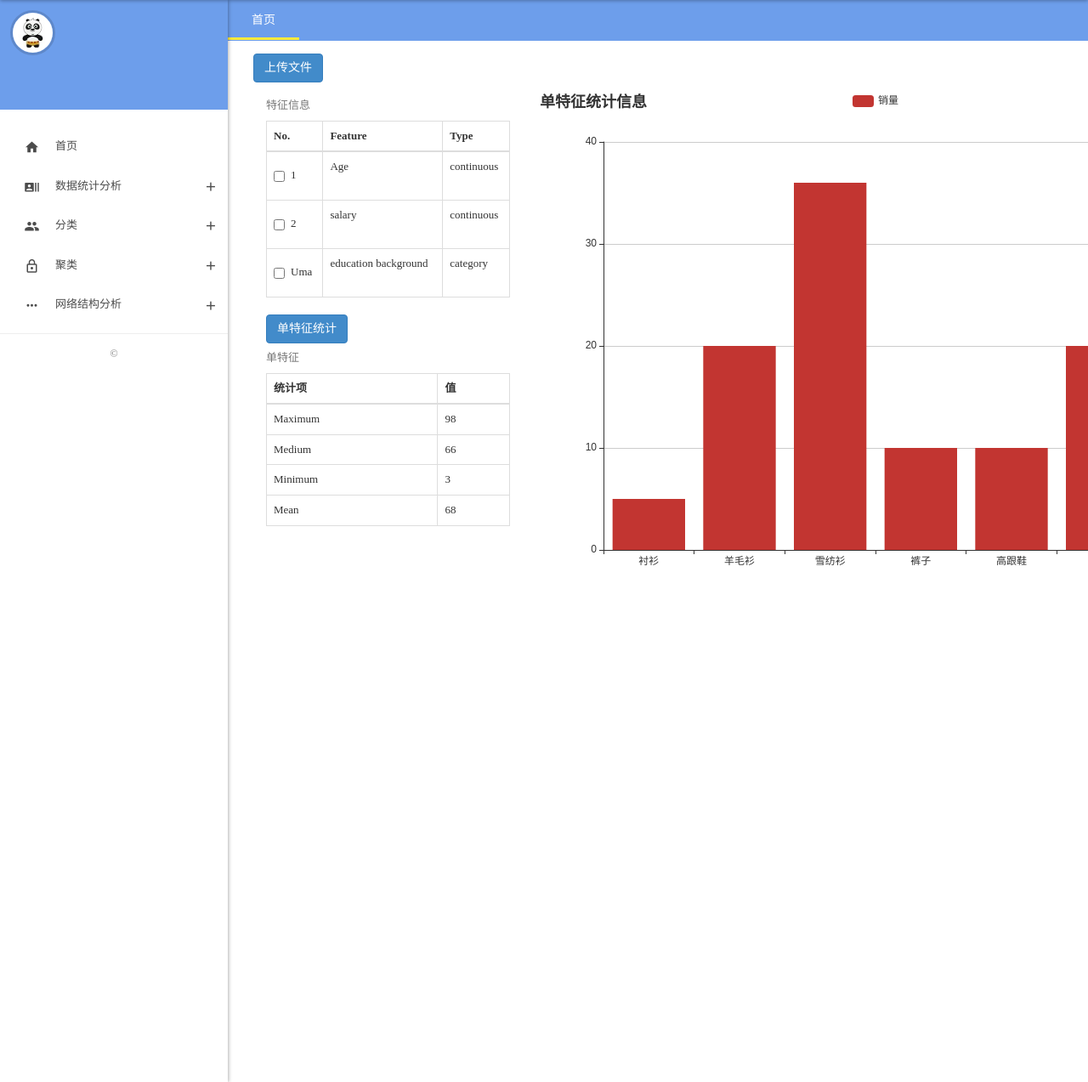
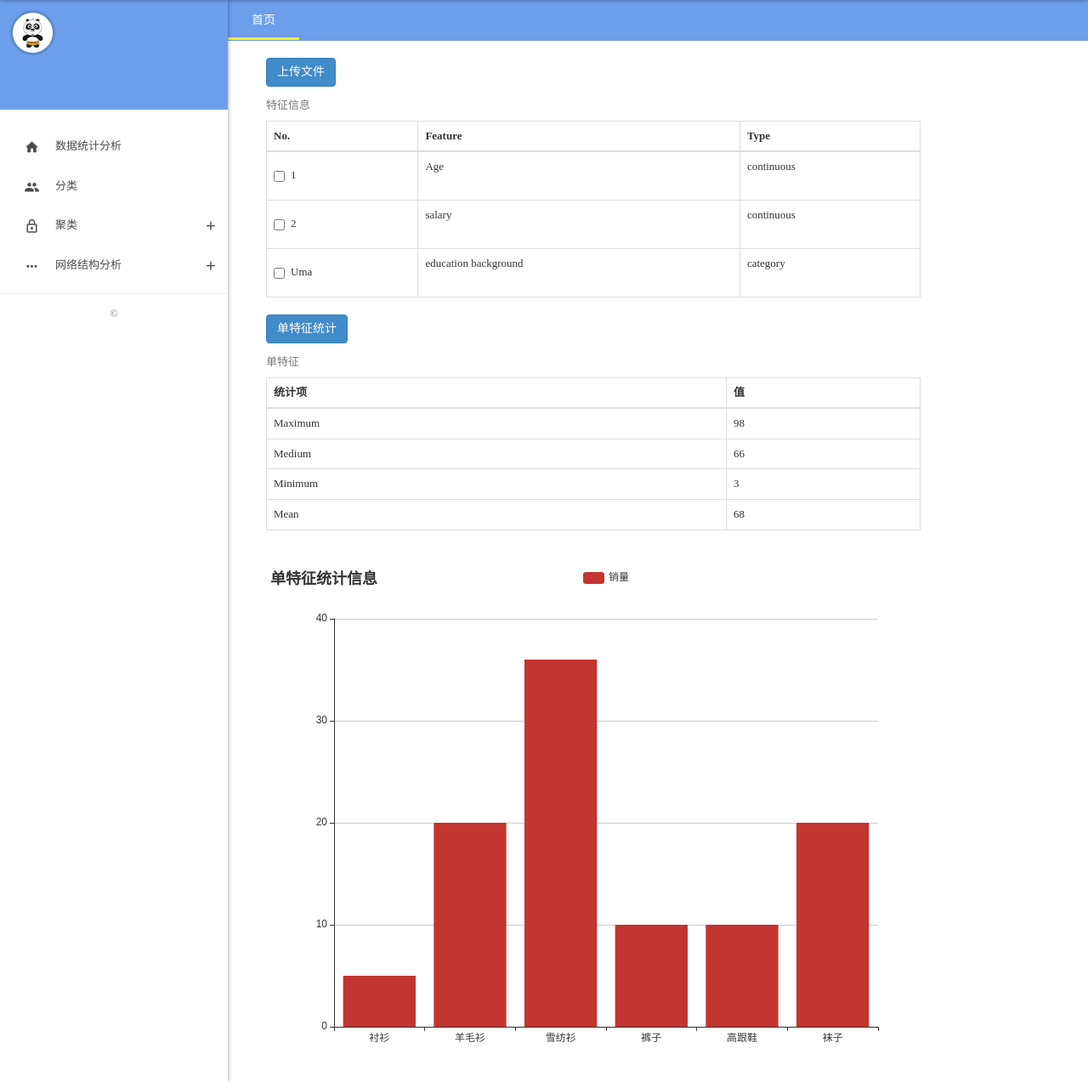
Before and after one commit to Jarlonyan/dmsys, a Django app: page /index in a window 1280 px wide. Shown: the part 70-1343 px from the top of the page at 85% size. Run offline with Django 3.2, Linux system fonts and the light colour scheme; some libraries are stand-ins or nearby versions.

Commit message:
修改页面

```diff
--- a/dmwebsys/urls.py
+++ b/dmwebsys/urls.py
@@ -22,4 +22,5 @@ from myapp import views
 urlpatterns = [
     url(r'^admin/', admin.site.urls),
     url(r'^index', views.index),
+    url(r'^classification', views.classification),
 ]
--- a/myapp/templates/base.html
+++ b/myapp/templates/base.html
@@ -134,7 +134,7 @@
 <section id="main">
 	<!-- 左侧导航区 -->
 	<aside id="sidebar">
-		<!-- 个人资料区 -->
+		<!-- 任务选项区 -->
 		<div class="s-profile">
 			<a class="waves-effect waves-light" href="javascript:;">
 				<div class="sp-pic">
@@ -142,24 +142,16 @@
 				</div>
 			</a>
 		</div>
-		<!-- /个人资料区 -->
+		<!-- 任务选项区 -->
 		<!-- 菜单区 -->
 		<ul class="main-menu">
 			<li>
-			<a class="waves-effect" href="javascript:Tab.addTab('首页', 'home');"><i class="zmdi zmdi-home"></i> 首页</a>
+			<a class="waves-effect" href="javascript:Tab.addTab('数据统计分析', 'home');"><i class="zmdi zmdi-home"></i> 数据统计分析</a>
 			</li>
-			<li class="sub-menu system_menus system_1 0">
-			<a class="waves-effect" href="javascript:;"><i class="zmdi zmdi-accounts-list"></i> 数据统计分析</a>
+			<li>
+			<a class="waves-effect" href="javascript:Tab.addTab('分类', '/classification');"><i class="zmdi zmdi-accounts"></i> 分类 </a>
 			</li>
-			<li class="sub-menu system_menus system_1 3">
-			<a class="waves-effect" href="javascript:;"><i class="zmdi zmdi-accounts"></i> 分类 </a>
-			<ul>
-				<li><a class="waves-effect" href="javascript:Tab.addTab('角色管理', '/manage/role/index');">Logistic Regression</a></li>
-				<li><a class="waves-effect" href="javascript:Tab.addTab('用户管理', '/manage/user/index');">SVM</a></li>
-				<li><a class="waves-effect" href="javascript:Tab.addTab('用户管理', '/manage/user/index');">GBDT</a></li>
-				<li><a class="waves-effect" href="javascript:Tab.addTab('用户管理', '/manage/user/index');">ANN</a></li>
-			</ul>
-			</li>
+
 			<li class="sub-menu system_menus system_1 6">
 			<a class="waves-effect" href="javascript:;"><i class="zmdi zmdi-lock-outline"></i> 聚类</a>
 			<ul>
@@ -176,22 +168,7 @@
 				<li><a class="waves-effect" href="javascript:Tab.addTab('日志记录', '/manage/log/index');">LPA</a></li>
 				<li><a class="waves-effect" href="javascript:Tab.addTab('键值设置', '/manage/map/index');">RandomWalk</a></li>
 			</ul>
-			</li>
-			<li class="sub-menu system_menus system_2 12" style="display:none;">
-			<a class="waves-effect" href="javascript:;"><i class="zmdi zmdi-menu"></i> 标签类目管理</a>
-			<ul>
-				<li><a class="waves-effect" href="javascript:Tab.addTab('标签管理', '/manage/tag/index');">标签管理</a></li>
-				<li><a class="waves-effect" href="javascript:Tab.addTab('类目管理', '/manage/category/index');">类目管理</a></li>
-			</ul>
-			</li>
-			<li class="sub-menu system_menus system_2 15" style="display:none;">
-			<a class="waves-effect" href="javascript:;"><i class="zmdi zmdi-collection-text"></i> 文章内容管理</a>
-			<ul>
-				<li><a class="waves-effect" href="javascript:Tab.addTab('文章管理', '/manage/article/index');">文章管理</a></li>
-				<li><a class="waves-effect" href="javascript:Tab.addTab('回收管理', '/manage/article/recycle');">回收管理</a></li>
-			</ul>
-			</li>
-			<li>
+
 			<div class="upms-version">
 				&copy;
 			</div>
@@ -217,26 +194,9 @@
 		<div class="content_main">
 			<div id="iframe_home" class="iframe cur">
 
-				<p>
-					<button id="fat-btn" data-loading-text="loading..." class="btn btn-primary">上传文件</button>
+                  	{% block main_widget %}
+				  	{% endblock %}
 
-                </p>
-
-				<div class="form-group">
-					<div class="col-md-4">
-						<p>
-                  			{% block pic_widget %}
-				  			{% endblock %}
-                		</p>
-					</div>
-
-					<div class="col-md-4">
-						<p>
-                  			{% block pic_widget2 %}
-				  			{% endblock %}
-                		</p>
-					</div>
-				</div>
 			</div>
 		</div>
 	</section>
--- a/myapp/templates/index.html
+++ b/myapp/templates/index.html
@@ -1,8 +1,11 @@
 {% extends 'base.html' %}
 
-{% block pic_widget%}
+{% block main_widget %}
 
-
+<div class="form-group">
+	<div class="col-md-4" style="width: 800px;height:600px">
+	<p>
+		<p> <button id="fat-btn" data-loading-text="loading..." class="btn btn-primary">上传文件</button> </p>
 		<table class="table table-bordered">
   			<caption>特征信息</caption>
   			<thead>
@@ -12,39 +15,29 @@
       				<th>Type</th>
     			</tr>
   			</thead>
+
   			<tbody>
     			<tr>
-      <td>
-      	<div class="checkbox">
-   			<label><input type="checkbox" value=""> 1 </label>
-		</div>
-	  </td>
+      				<td> <div class="checkbox"> <label><input type="checkbox" value=""> 1 </label> </div> </td>
       				<td>Age</td>
       				<td>continuous</td>
     			</tr>
     			<tr>
-      <td>
-		<div class="checkbox">
-   			<label><input type="checkbox" value=""> 2 </label>
-		</div>
-      </td>
+      				<td> <div class="checkbox"> <label><input type="checkbox" value=""> 2 </label>	</div> </td>
     	  			<td>salary</td>
   	    			<td>continuous</td>
     			</tr>
    	 			<tr>
-      <td>
-		<div class="checkbox">
-   			<label><input type="checkbox" value="">Uma</label>
-		</div>
-      </td>
+   		   			<td> <div class="checkbox"> <label><input type="checkbox" value="">Uma</label> </div>  </td>
       				<td>education background</td>
       				<td>category</td>
     			</tr>
   			</tbody>
 		</table>
+	</p>
 
+	<p>
 		<button id="fat-btn" data-loading-text="loading..." class="btn btn-primary">单特征统计</button>
-
 		<table class="table table-bordered">
 			<caption>单特征</caption>
   			<thead>
@@ -73,16 +66,14 @@
     		</tr>
   			</tbody>
 		</table>
+	</p>
+	</div>
 
 
 
 
-{% endblock pic_widget %}
-
-
-
-{% block pic_widget2 %}
-
+	<div class="col-md-4">
+	<p>
 		<!-- ***为ECharts准备一个具备大小（宽高）的Dom -->
 		<div id="content_chart2" style="width: 800px;height:600px"></div>
 		<!-- ECharts单文件引入  <script src="http://echarts.baidu.com/build/dist/echarts.js"></script>   -->
@@ -114,4 +105,8 @@ myChart.setOption(option);
 	</script>
 	<!-- ***图表 -->
 
-{% endblock pic_widget2 %}
+	</p>
+	</div>
+</div>
+
+{% endblock main_widget %}
--- a/myapp/views.py
+++ b/myapp/views.py
@@ -10,6 +10,8 @@ def index(request):
 	# model_param={}
 	# model_param['webname']="company公司网站"
 	# return render_to_response('index.html')
+	return render(request, 'index.html')   #
 
 
-	return render(request, 'index.html')   #
+def classification(request):
+	return render(request, 'classification.html')
```
Also changed, not shown: myapp/templates/classification.html (added, +84 -0 lines). Lines whose indentation alone changed are shown as unchanged.
